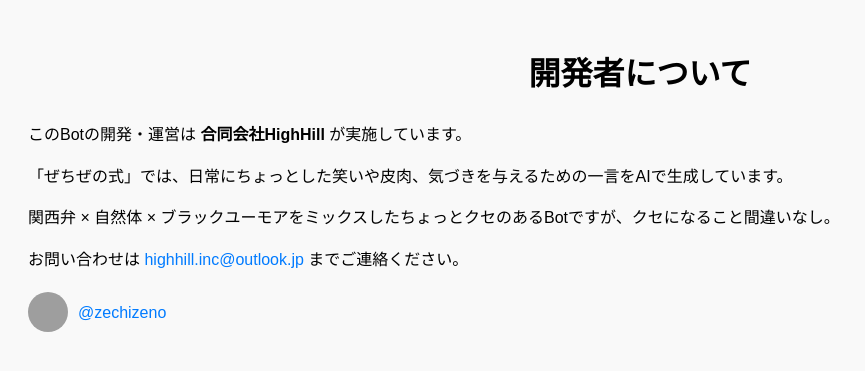
After one commit to highhill-inc/hitokoto-bot, a Flask app: template templates/about.html in a window 1280 px wide. The commit adds this page. Shown: the top 371 px of the page, without its empty margins (0-865 px from the left). Run offline with Flask 3, Linux system fonts and the light colour scheme; the template is opened without the code that fills it, so the values that code supplies are empty; some libraries are stand-ins or nearby versions; grey boxes are pictures that could not be loaded.

Commit message:
初回コミット

```diff
--- /dev/null
+++ b/templates/about.html
@@ -0,0 +1,57 @@
+<!DOCTYPE html>
+<html lang="ja">
+<head>
+  <meta charset="UTF-8">
+  <title>開発者について | ぜちぜの式 ひとことBot</title>
+  <meta name="viewport" content="width=device-width, initial-scale=1">
+  <script async src="https://platform.twitter.com/widgets.js" charset="utf-8"></script>
+  <style>
+    body {
+      font-family: sans-serif;
+      padding: 20px;
+      background: #f9f9f9;
+      line-height: 1.6;
+    }
+    h1 {
+      text-align: center;
+    }
+    a {
+      color: #007bff;
+      text-decoration: none;
+    }
+    a:hover {
+      text-decoration: underline;
+    }
+    .x-profile {
+      display: flex;
+      align-items: center;
+      gap: 10px;
+      margin: 20px 0;
+    }
+    .x-profile img {
+      width: 40px;
+      height: 40px;
+      border-radius: 50%;
+    }
+  </style>
+</head>
+<body>
+  <h1>開発者について</h1>
+
+  <p>このBotの開発・運営は <strong>合同会社HighHill</strong> が実施しています。</p>
+  <p>「ぜちぜの式」では、日常にちょっとした笑いや皮肉、気づきを与えるための一言をAIで生成しています。</p>
+  <p>関西弁 × 自然体 × ブラックユーモアをミックスしたちょっとクセのあるBotですが、クセになること間違いなし。</p>
+
+  <p>お問い合わせは <a href="mailto:highhill.inc@outlook.jp">highhill.inc@outlook.jp</a> までご連絡ください。</p>
+
+  <div class="x-profile">
+    <img src="https://unavatar.io/twitter/zechizeno" alt="@zechizeno のアイコン">
+    <a href="https://x.com/zechizeno" target="_blank">@zechizeno</a>
+  </div>
+
+  <blockquote class="twitter-tweet">
+    <a href="https://x.com/zechizeno"></a>
+  </blockquote>
+
+</body>
+</html>
```
Also changed, not shown: templates/howto.html (added, +35 -0 lines), templates/privacy.html (added, +28 -0 lines), app.py (line endings or trailing spaces), templates/index.html (line endings or trailing spaces).
